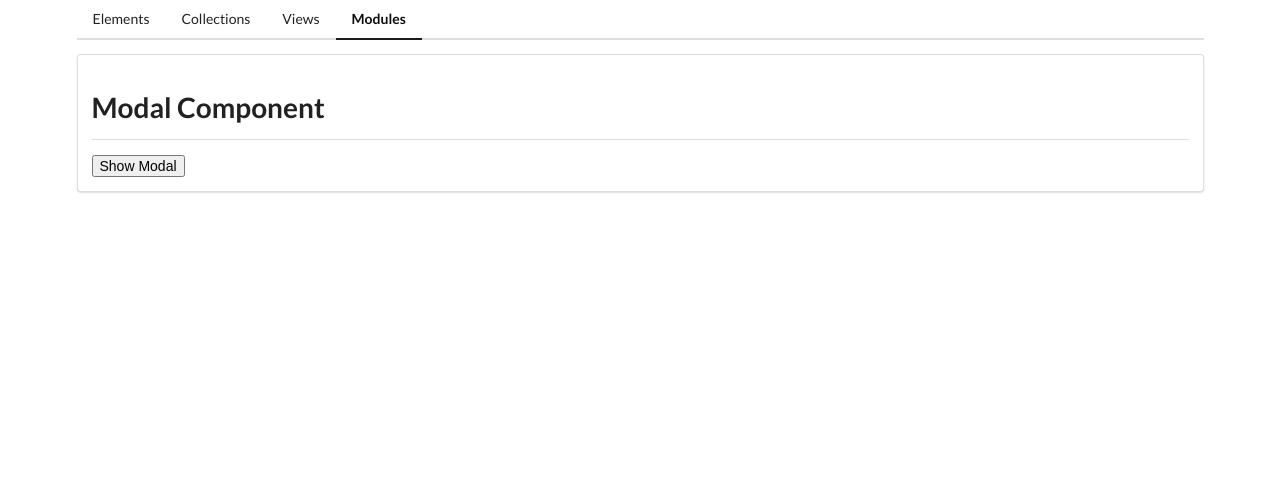
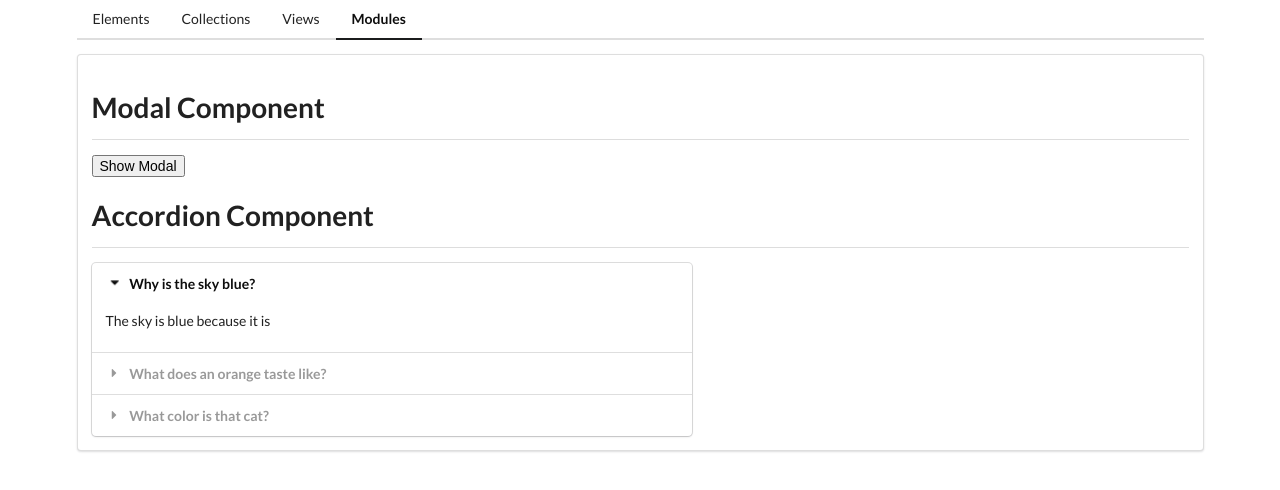
Before and after one commit to Tahmid79/Angular-Components, an Angular app: page /mods in a window 1280 px wide. Shown: the top 490 px of the page. Built offline with nearby package versions, Linux system fonts and the light colour scheme.

Commit message:
Accordion

```diff
--- /dev/null
+++ b/src/app/mods/accordion/accordion.component.html
@@ -0,0 +1,15 @@
+<div class="ui accordion styled">
+    <ng-container *ngFor="let item of items; let i = index" >
+
+      <div [ngClass]="{active : i===openedItemIndex}" class="title" (click)="onClick(i)">
+            <i class="dropdown icon"></i>
+            {{ item.title }}
+        </div>
+
+        <div [ngClass]="{active : i===openedItemIndex }"   class="content">
+          <p>{{ item.content }}</p>
+        </div>
+
+
+    </ng-container>
+</div>
--- /dev/null
+++ b/src/app/mods/accordion/accordion.component.ts
@@ -0,0 +1,29 @@
+import {Component, Input, OnInit} from '@angular/core';
+
+@Component({
+  selector: 'app-accordion',
+  templateUrl: './accordion.component.html',
+  styleUrls: ['./accordion.component.css']
+})
+export class AccordionComponent implements OnInit {
+
+  @Input() items =   [] ;
+  openedItemIndex = 0  ;
+
+  constructor() { }
+
+  ngOnInit(): void {
+  }
+
+
+  onClick(index : number){
+
+    if(index===this.openedItemIndex){
+        this.openedItemIndex = -1 ;
+    }
+
+    else
+      this.openedItemIndex=  index ;
+  }
+
+}
--- a/src/app/mods/mods-home/mods-home.component.html
+++ b/src/app/mods/mods-home/mods-home.component.html
@@ -5,7 +5,7 @@
   <div modalTitle >Reusable Title</div>
 
   <p>
-  Reusable Modal Component
+    Reusable Modal Component
   </p>
 
 
@@ -14,3 +14,7 @@
   </ng-container>
 
 </app-modal>
+
+
+<app-divider>Accordion Component</app-divider>
+<app-accordion [items]="items"></app-accordion>
--- a/src/app/mods/mods-home/mods-home.component.ts
+++ b/src/app/mods/mods-home/mods-home.component.ts
@@ -6,6 +6,12 @@
   styleUrls: ['./mods-home.component.css']
 })
 export class ModsHomeComponent implements OnInit {
+
+  items = [
+    {title : 'Why is the sky blue?' , content : 'The sky is blue because it is' },
+    {title :'What does an orange taste like?' , content : 'Orange tastes like orange'},
+    {title : 'What color is that cat?' , content : 'The cat is orange'}
+  ];
 
  modalOpen = false ;
 
--- a/src/app/mods/mods.module.ts
+++ b/src/app/mods/mods.module.ts
@@ -5,10 +5,11 @@
 import { ModsHomeComponent } from './mods-home/mods-home.component';
 import { ModalComponent } from './modal/modal.component';
 import {SharedModule} from '../shared/shared.module';
+import { AccordionComponent } from './accordion/accordion.component';
 
 
 @NgModule({
-  declarations: [ModsHomeComponent, ModalComponent],
+  declarations: [ModsHomeComponent, ModalComponent, AccordionComponent],
   imports: [
     CommonModule,
     ModsRoutingModule , SharedModule
```
Also changed, not shown: src/app/mods/accordion/accordion.component.css (added), 1 other file (tests, documents, lock files or other folders).
